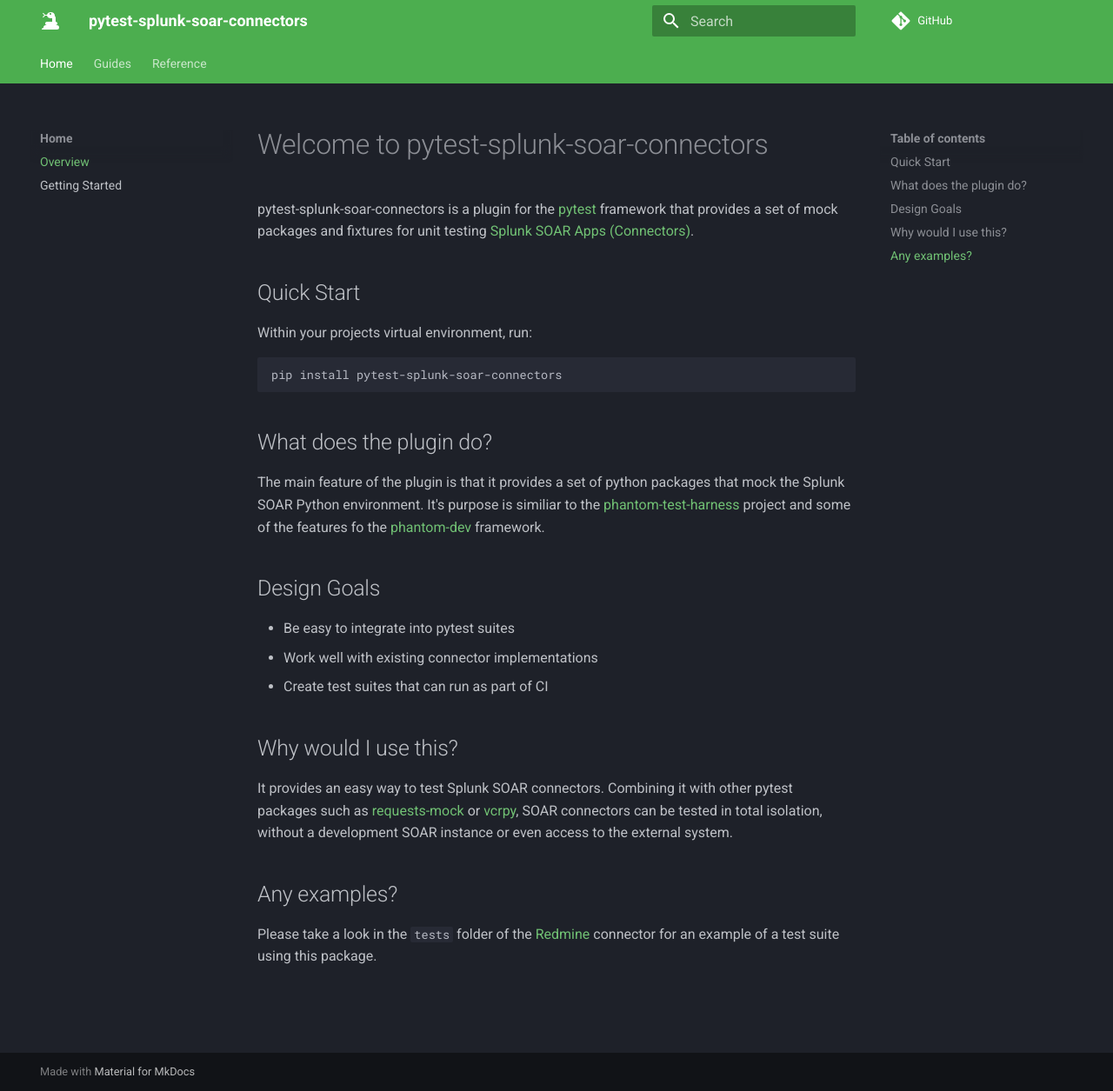
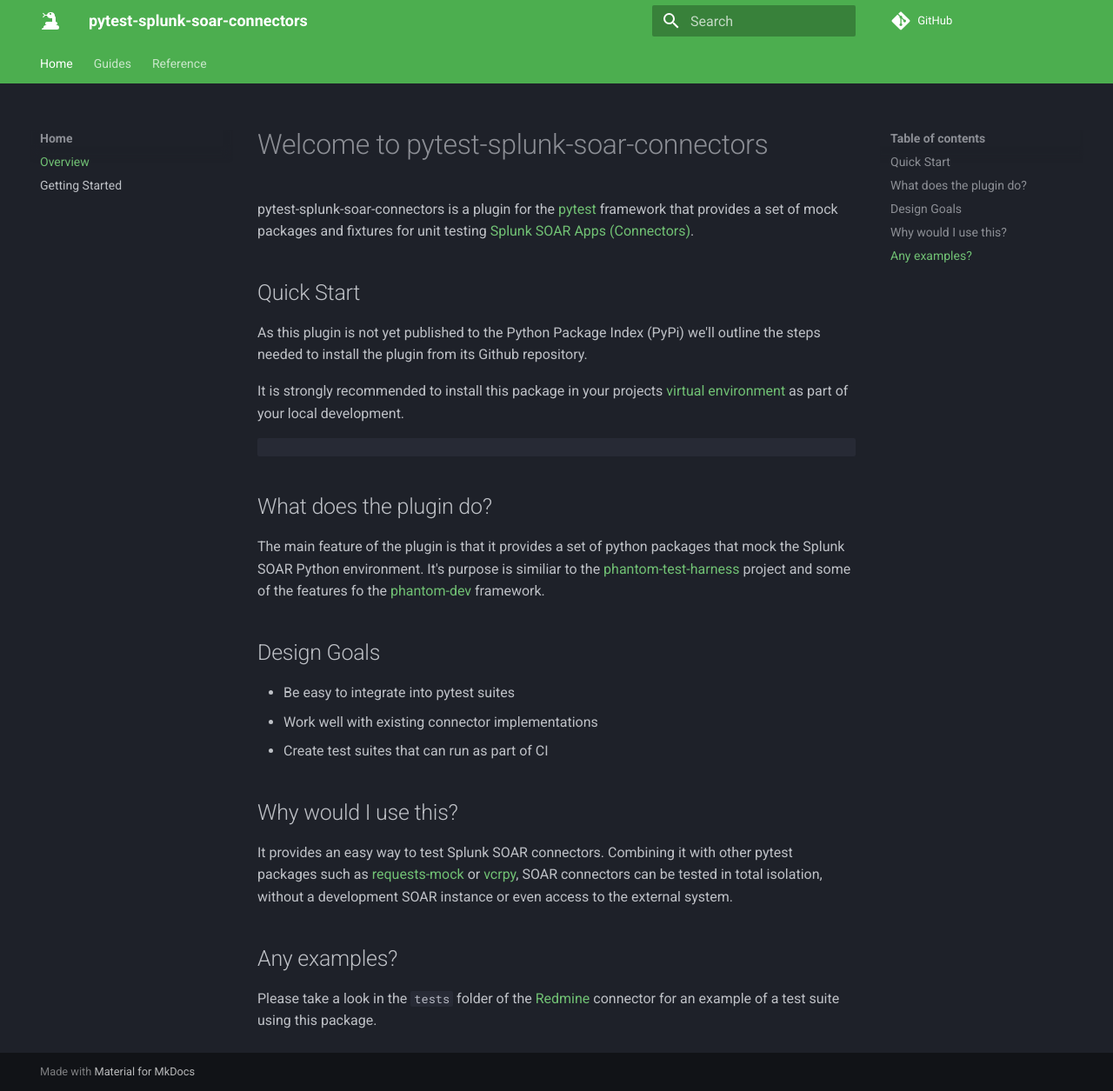
Before and after one commit to splunk/pytest-splunk-soar-connectors, an MkDocs documentation site: the page built from docs/index.md, in a window 1280 px wide and 1255 px high. Shown: the whole window at 87% size. Built offline with MkDocs 1.6.1 and Material for MkDocs 9.7.7, drawn with Linux system fonts in a browser that asks for light colours; comment, search, counter and statistics services are not loaded; old or Windows-style settings are respelled for this version of MkDocs.

Commit message:
remove rst reference

````diff
--- a/docs/index.md
+++ b/docs/index.md
@@ -4,10 +4,14 @@
 
 ## Quick Start
 
-Within your projects virtual environment, run:
+As this plugin is not yet published to the Python Package Index (PyPi) we'll outline the steps needed to install the plugin from its Github repository.
+
+It is strongly recommended to install this package in your projects [virtual environment](https://docs.python.org/3/library/venv.html#:~:text=A%20virtual%20environment%20is%20a,part%20of%20your%20operating%20system.) as part of your local development.
+
 ```
-pip install pytest-splunk-soar-connectors
 ```
+
+
 
 ## What does the plugin do?
 
--- a/setup.py
+++ b/setup.py
@@ -21,7 +21,7 @@
     license='Apache Software License 2.0',
     url='https://github.com/dfederschmidt/pytest-splunk-soar-connectors',
     description='A simple plugin to use with pytest',
-    long_description=read('README.rst'),
+    long_description="A simple plugin to use with pytest",
     py_modules=['pytest_splunk_soar_connectors'],
     python_requires='>=3.5',
     install_requires=['pytest>=3.5.0', 'rich'],
````
